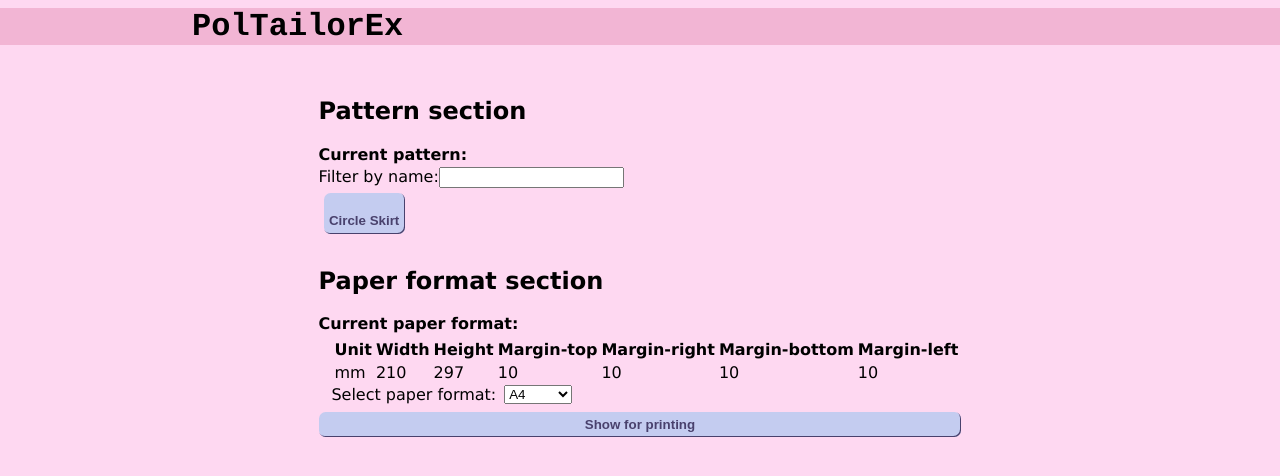
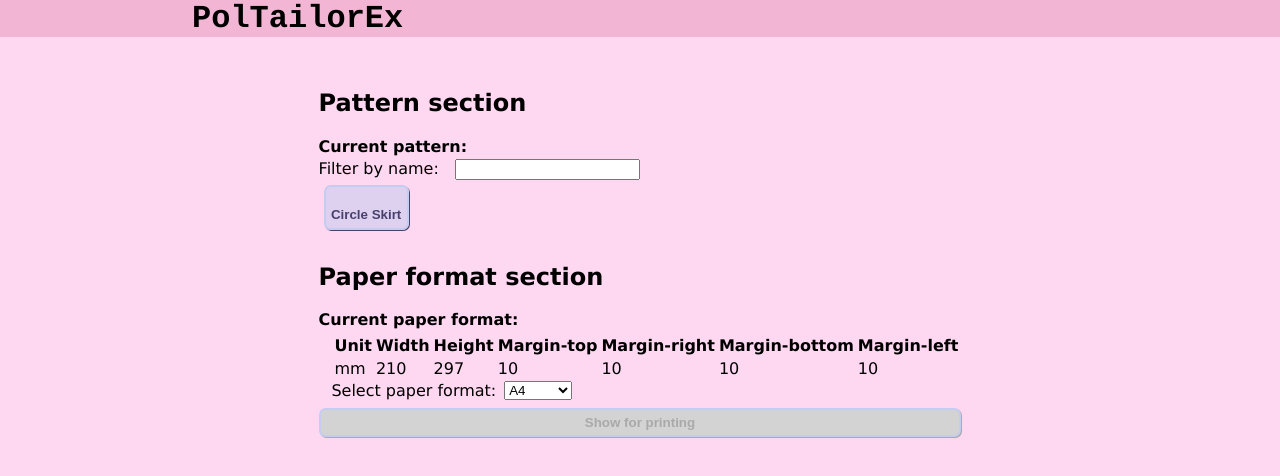
Before and after one commit to MateuszPiszczatowski/pattern_generator, a React (Vite) app: page / in a window 1280 px wide. Shown: the top 476 px of the page. Built offline with nearby package versions, Linux system fonts and the light colour scheme.

Commit message:
Styling adjustment and spelling correction

```diff
--- a/index.html
+++ b/index.html
@@ -2,7 +2,7 @@
 <html lang="en">
   <head>
     <meta charset="UTF-8" />
-    <link rel="icon" type="image/svg+xml" href="./public/favicon.ico" />
+    <link rel="icon" type="image/svg+xml" href=".favicon.ico" />
     <meta name="viewport" content="width=device-width, initial-scale=1.0" />
     <title>PolTailorEx</title>
   </head>
--- a/src/App.module.scss
+++ b/src/App.module.scss
@@ -17,4 +17,7 @@
   width: 100%;
   background-color: #f2b5d4;
   font-family: "Courier", Courier, monospace;
+  & > h1 {
+    margin: 0;
+  }
 }
--- a/src/Components/FormatForm/FormatForm.module.scss
+++ b/src/Components/FormatForm/FormatForm.module.scss
@@ -1,10 +1,4 @@
 @use "../../utils/variables";
-
-.container {
-  display: flex;
-  flex-direction: column;
-  gap: 0.5em;
-}
 
 .Form {
   padding: 0.5em;
--- a/src/Components/PatterForm/PatterForm.tsx
+++ b/src/Components/PatternForm/PatternForm.tsx
@@ -40,7 +40,7 @@ export default function PatternForm({ patternConfigurator, setImageConfig }: IPa
   return (
     <div className={css.Container}>
       <form onSubmit={onSubmit} className={css.Form}>
-        <LabeledUnitSelect />
+        <LabeledUnitSelect style={css.Label} />
         {...Object.keys(patternConfigurator.positions).map((position) => {
           return (
             <label htmlFor={position} className={css.Label}>
--- a/src/Components/PatternOption/PatternOption.tsx
+++ b/src/Components/PatternOption/PatternOption.tsx
@@ -1,6 +1,6 @@
 import { ReactNode } from "react";
 import { IImageConfig, IPatternConfigurator } from "../../utils/interfaces-n-types";
-import PatternForm from "../PatterForm/PatterForm";
+import PatternForm from "../PatternForm/PatternForm";
 import css from "./PatternOption.module.scss";
 
 export default function PatternOption({
--- a/src/Components/PatternSetter/PatternSetter.tsx
+++ b/src/Components/PatternSetter/PatternSetter.tsx
@@ -2,11 +2,7 @@ import { ReactNode, useState } from "react";
 import PatternsBrowser from "../PatternsBrowser/PatternsBrowser";
 import { IImageConfig } from "../../utils/interfaces-n-types";
 import css from "./PatternSetter.module.scss";
-export default function PatternSetter({
-  setImageConfig,
-  setIsModalEnabled,
-  setModalChildren,
-}: IPatternSetterProps) {
+export default function PatternSetter({ setImageConfig, setIsModalEnabled }: IPatternSetterProps) {
   const [currentPattern, setCurrentPatter] = useState("");
   return (
     <section>
@@ -15,7 +11,6 @@ export default function PatternSetter({
       <PatternsBrowser
         setImageConfig={setImageConfig}
         setPattern={setCurrentPatter}
-        setModalChildren={setModalChildren}
         setIsModalEnabled={setIsModalEnabled}></PatternsBrowser>
     </section>
   );
--- a/src/Components/PatternsBrowser/PatternBrowser.module.scss
+++ b/src/Components/PatternsBrowser/PatternBrowser.module.scss
@@ -4,3 +4,9 @@
   justify-content: space-between;
   gap: 2px;
 }
+
+.Filter {
+  display: flex;
+  width: fit-content;
+  gap: 1em;
+}
--- a/src/Components/PatternsBrowser/PatternsBrowser.tsx
+++ b/src/Components/PatternsBrowser/PatternsBrowser.tsx
@@ -15,7 +15,7 @@ export default function PatternsBrowser({ setImageConfig, setPattern }: IPattern
   }
   return (
     <>
-      <label>
+      <label className={css.Filter}>
         Filter by name:
         <input type="text" onChange={onFilterChange} />
       </label>
--- a/src/index.css
+++ b/src/index.css
@@ -10,17 +10,28 @@ body {
 }
 button,
 input[type="submit"] {
-  background-color: #c4ccf0;
+  background-color: #c4ccf088;
+  border: 2px solid #c4ccf0;
+  box-sizing: border-box;
   color: #49416d;
   font-weight: 700;
   border-radius: 0.5em;
   padding: 0.4em;
-  border: none;
-  box-shadow: inset -1px -1px;
-  &:hover {
-    background-color: #c9d1f5;
+  box-shadow: 1px 1px;
+  &:disabled {
+    color: darkgray;
+    background-color: lightgray;
   }
+  &:hover,
   &:active {
-    box-shadow: inset 1px 1px;
+    &:not(:disabled) {
+      background-color: #dfe7ff;
+    }
+  }
+
+  &:active {
+    &:not(:disabled) {
+      box-shadow: 1px 1px, inset 1px 1px;
+    }
   }
 }
```
Also changed, not shown: src/Components/PatternForm/PatternForm.module.scss (renamed from src/Components/PatterForm/PatternForm.module.scss).
